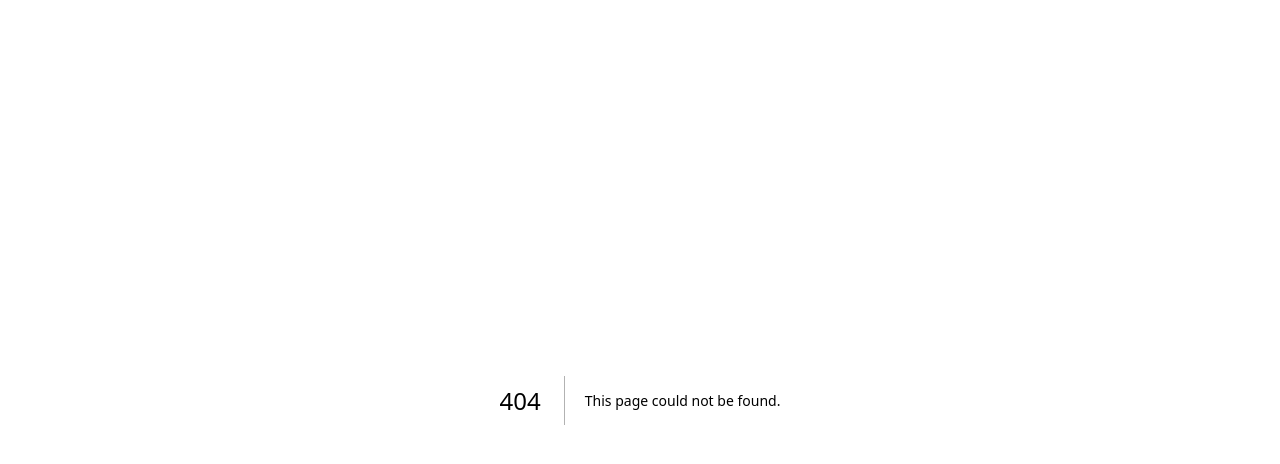
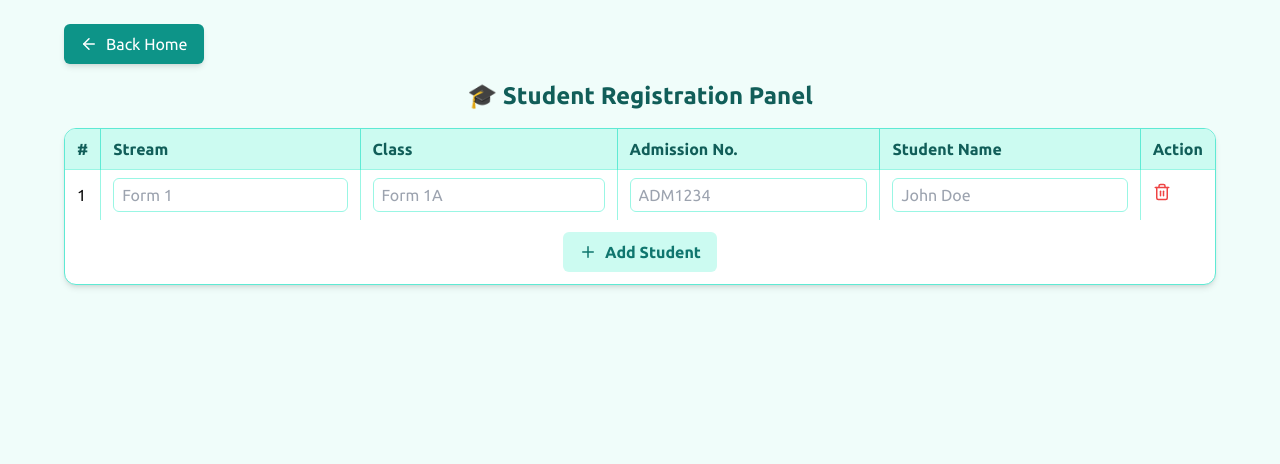
Before and after one commit to Akuila-dok/taalim-analytics, a Next.js app: page /students in a window 1280 px wide. Before the commit this address had no page. Shown: the top 464 px of the page. Built offline with nearby package versions, Linux system fonts and the light colour scheme.

Commit message:
implements student registration

```diff
--- a/app/dashboard/page.tsx
+++ b/app/dashboard/page.tsx
@@ -1,7 +1,18 @@
+'use client';
+
 import Sidebar from '../../components/Sidebar';
 import Navbar from '../../components/Navbar';
 import { Calendar } from '@/components/ui/calendar';
-import { UserCheck,BookOpen, BarChart2, Percent, Users, LayoutGrid, School, MapPin, Quote } from 'lucide-react'; // ✅ All icons imported here
+import {
+  UserCheck, BookOpen, BarChart2, Percent,
+  Users, LayoutGrid,
+} from 'lucide-react';
+import { motion } from 'framer-motion';
+
+// Fix for motion HTML elements
+const MotionSection = motion('section');
+const MotionImg = motion('img');
+const MotionDiv = motion('div');
 
 export default function DashboardPage() {
   return (
@@ -10,37 +21,60 @@ export default function DashboardPage() {
 
       <div className="flex-1 md:ml-64">
         <Navbar />
-        <main className="pt-20 px-4 md:px-6 pb-10">
 
-          {/* ✅ School Info */}
-          <section className="bg-white rounded-xl shadow-lg p-6 mb-8 border border-teal-100">
-            <div className="flex flex-col sm:flex-row items-center justify-between gap-6">
-              <div className="text-center sm:text-left">
-                <h1 className="text-3xl font-bold text-teal-700 flex items-center gap-2">
-                  <School className="w-8 h-8 text-teal-600" />
-                  Green Valley High School
-                </h1>
-                <p className="text-gray-600 mt-2 flex items-center gap-2">
-                  <MapPin className="w-4 h-4 text-teal-500" />
-                  Nairobi, Kenya
+        {/* 💠 Teal frame for main content */}
+        <div className="mb-10 md:mb-0 border border-teal-500 bg-teal-500 p-3">
+          <main className="w-full h-full p-3  px-4 md:px-6 pb-10 rounded-xl bg-white shadow-md">
+
+            {/* ✅ User Welcome Section with Framer Motion */}
+            <MotionSection
+              initial={{ opacity: 0, y: -20 }}
+              animate={{ opacity: 1, y: 0 }}
+              transition={{ duration: 0.8, ease: 'easeOut' }}
+              className="relative overflow-hidden rounded-xl shadow-lg mb-8 border border-teal-200 bg-white"
+            >
+              {/* Animated Background */}
+              <MotionDiv
+                initial={{ backgroundPosition: '0% 50%' }}
+                animate={{ backgroundPosition: '100% 50%' }}
+                transition={{ duration: 10, repeat: Infinity, ease: 'linear' }}
+                className="absolute inset-0 bg-gradient-to-r from-teal-900  to-teal-600 bg-[length:200%_200%] opacity-20 z-0"
+              />
+
+              {/* Main Content */}
+              <div className="relative z-10 p-6 flex flex-col sm:flex-row items-center justify-between gap-6">
+                {/* Profile Image and Welcome Message */}
+                <div className="flex items-center gap-4">
+                  <MotionImg
+                    initial={{ scale: 0.8, opacity: 0 }}
+                    animate={{ scale: 1, opacity: 1 }}
+                    transition={{ delay: 0.3, duration: 0.5 }}
+                    src="/avatar.jpg"
+                    alt="User Profile"
+                    className="w-16 h-16 rounded-full border-2 border-teal-500 shadow-md"
+                  />
+                  <div>
+                    <h1 className="text-2xl sm:text-3xl font-bold text-teal-800">Welcome Ustaz Dok</h1>
+                    <p className="text-gray-600 text-sm mt-1">
+                      Manage the exams efficiently through your mobile device.
                     </p>
-                <p className="text-sm italic text-gray-500 mt-1 flex items-center gap-2">
-                    <Quote className="w-4 h-4 text-teal-400" />
-                    &quot;Knowledge is Light&quot;
-                </p>
-
+                  </div>
                 </div>
 
-              {/* Optional decorative badge */}
-              <div className="bg-teal-100 text-teal-800 text-sm px-4 py-2 rounded-full font-semibold shadow-inner">
-                Excellence in Education
+                {/* Badge or Role */}
+                <MotionDiv
+                  initial={{ opacity: 0, y: 10 }}
+                  animate={{ opacity: 1, y: 0 }}
+                  transition={{ delay: 0.6 }}
+                  className="bg-teal-100 text-teal-800 text-sm px-4 py-2 rounded-full font-semibold shadow-inner"
+                >
+                  Exam Manager Dashboard
+                </MotionDiv>
               </div>
-            </div>
-          </section>
+            </MotionSection>
 
             {/* Calendar + Metrics Side-by-Side */}
             <section className="flex flex-col lg:flex-row gap-6 mb-8">
-            {/* Calendar */}
               <div className="bg-white p-6 rounded-lg shadow-md w-full lg:max-w-sm">
                 <h2 className="text-xl font-semibold text-teal-800 mb-4">Academic Calendar</h2>
                 <div className="bg-gray-50 p-4 rounded-lg border border-gray-200">
@@ -48,7 +82,6 @@ export default function DashboardPage() {
                 </div>
               </div>
 
-            {/* School Metrics */}
               <div className="grid grid-cols-1 sm:grid-cols-2 lg:grid-cols-1 gap-6 flex-1">
                 {[
                   { title: 'Teachers', value: '25', icon: <UserCheck className="w-6 h-6 text-teal-600" /> },
@@ -69,18 +102,15 @@ export default function DashboardPage() {
               </div>
             </section>
 
+            {/* Form Cards */}
             <section className="grid grid-cols-1 sm:grid-cols-2 lg:grid-cols-4 gap-6">
               {['Form 1', 'Form 2', 'Form 3', 'Form 4'].map((form, index) => (
                 <div
                   key={index}
                   className="group relative overflow-hidden cursor-pointer bg-gradient-to-br from-teal-300 to-teal-200 p-[2px] rounded-2xl shadow-lg hover:shadow-xl hover:-translate-y-1 transform transition-all duration-300"
                 >
-      {/* Glow on hover */}
                   <div className="absolute inset-0 bg-gradient-to-br from-teal-100 to-white opacity-0 group-hover:opacity-100 transition duration-300 blur-md rounded-2xl z-0"></div>
-
-      {/* Inner container stays teal (transparent) */}
                   <div className="relative rounded-2xl p-6 z-10 h-full w-full transition group-hover:bg-teal-300">
-        {/* Header with white bg */}
                     <div className="flex items-center justify-between mb-4 bg-white p-2 rounded-md shadow-sm">
                       <h3 className="text-xl font-bold text-teal-900 group-hover:text-teal-950 transition">
                         {form}
@@ -97,7 +127,6 @@ export default function DashboardPage() {
                           </span>
                         </div>
                       </li>
-
                       <li className="flex items-center justify-between">
                         <div className="flex items-center gap-2">
                           <BarChart2 className="text-teal-800" size={18} />
@@ -106,7 +135,6 @@ export default function DashboardPage() {
                           </span>
                         </div>
                       </li>
-
                       <li className="flex items-center justify-between">
                         <div className="flex items-center gap-2">
                           <Percent className="text-teal-800" size={18} />
@@ -120,9 +148,8 @@ export default function DashboardPage() {
                 </div>
               ))}
             </section>
-
-
           </main>
+        </div>
       </div>
     </div>
   );
--- /dev/null
+++ b/app/students/page.tsx
@@ -0,0 +1,159 @@
+'use client';
+
+import React, { useState } from 'react';
+import { Plus, Trash2, ArrowLeft } from 'lucide-react';
+import { useRouter } from 'next/navigation';
+import { motion } from 'framer-motion';
+import clsx from 'clsx';
+
+const initialStudent = {
+  stream: '',
+  class: '',
+  admissionNumber: '',
+  name: '',
+};
+
+export default function StudentPage() {
+  const [students, setStudents] = useState([initialStudent]);
+  const router = useRouter();
+
+  const handleAddStudent = () => {
+    setStudents([...students, initialStudent]);
+  };
+
+  const handleDeleteStudent = (index: number) => {
+    const updated = students.filter((_, i) => i !== index);
+    setStudents(updated);
+  };
+
+  const handleInputChange = (
+    index: number,
+    field: string,
+    value: string
+  ) => {
+    const updated = [...students];
+    updated[index] = { ...updated[index], [field]: value };
+    setStudents(updated);
+  };
+
+  return (
+    <div className="min-h-screen bg-teal-50 p-4 sm:p-6 font-ubuntu">
+      <div className="max-w-6xl mx-auto">
+
+        {/* Back Home Button */}
+        <div className="mb-4 flex justify-start">
+          <motion.button
+            whileHover={{ scale: 1.05 }}
+            whileTap={{ scale: 0.95 }}
+            onClick={() => router.push('/dashboard')}
+            className="flex items-center gap-2 text-sm sm:text-base text-white bg-teal-600 hover:bg-teal-700 px-4 py-2 rounded-md shadow-md"
+          >
+            <ArrowLeft size={18} />
+            Back Home
+          </motion.button>
+        </div>
+
+        {/* Page Title */}
+        <h1 className="text-xl sm:text-2xl font-bold text-teal-800 mb-4 text-center">
+          🎓 Student Registration Panel
+        </h1>
+
+        {/* Table */}
+        <div className="overflow-x-auto rounded-xl shadow-md border border-teal-300 bg-white">
+          <table className="min-w-full text-sm sm:text-base text-left border-collapse">
+            <thead className="bg-teal-100 text-teal-800 border-b border-teal-300">
+              <tr>
+                <th className="px-3 py-2 border-r border-teal-300">#</th>
+                <th className="px-3 py-2 border-r border-teal-300">Stream</th>
+                <th className="px-3 py-2 border-r border-teal-300">Class</th>
+                <th className="px-3 py-2 border-r border-teal-300">Admission No.</th>
+                <th className="px-3 py-2 border-r border-teal-300">Student Name</th>
+                <th className="px-3 py-2">Action</th>
+              </tr>
+            </thead>
+            <tbody>
+              {students.map((student, index) => (
+                <tr
+                  key={index}
+                  className={clsx(
+                    'hover:bg-teal-50 transition',
+                    index % 2 === 0 ? 'bg-white' : 'bg-teal-50'
+                  )}
+                >
+                  <td className="border-t border-teal-200 px-3 py-2 border-r">{index + 1}</td>
+                  <td className="border-t border-teal-200 px-3 py-2 border-r">
+                    <input
+                      type="text"
+                      placeholder="Form 1"
+                      value={student.stream}
+                      onChange={(e) =>
+                        handleInputChange(index, 'stream', e.target.value)
+                      }
+                      className="w-full px-2 py-1 border border-teal-200 rounded-md focus:outline-none focus:ring-1 focus:ring-teal-400"
+                    />
+                  </td>
+                  <td className="border-t border-teal-200 px-3 py-2 border-r">
+                    <input
+                      type="text"
+                      placeholder="Form 1A"
+                      value={student.class}
+                      onChange={(e) =>
+                        handleInputChange(index, 'class', e.target.value)
+                      }
+                      className="w-full px-2 py-1 border border-teal-200 rounded-md focus:outline-none focus:ring-1 focus:ring-teal-400"
+                    />
+                  </td>
+                  <td className="border-t border-teal-200 px-3 py-2 border-r">
+                    <input
+                      type="text"
+                      placeholder="ADM1234"
+                      value={student.admissionNumber}
+                      onChange={(e) =>
+                        handleInputChange(index, 'admissionNumber', e.target.value)
+                      }
+                      className="w-full px-2 py-1 border border-teal-200 rounded-md focus:outline-none focus:ring-1 focus:ring-teal-400"
+                    />
+                  </td>
+                  <td className="border-t border-teal-200 px-3 py-2 border-r">
+                    <input
+                      type="text"
+                      placeholder="John Doe"
+                      value={student.name}
+                      onChange={(e) =>
+                        handleInputChange(index, 'name', e.target.value)
+                      }
+                      className="w-full px-2 py-1 border border-teal-200 rounded-md focus:outline-none focus:ring-1 focus:ring-teal-400"
+                    />
+                  </td>
+                  <td className="border-t border-teal-200 px-3 py-2">
+                    <button
+                      onClick={() => handleDeleteStudent(index)}
+                      className="text-red-500 hover:text-red-700"
+                      title="Remove student"
+                    >
+                      <Trash2 size={18} />
+                    </button>
+                  </td>
+                </tr>
+              ))}
+              {/* Add Row Button */}
+              <tr>
+                <td colSpan={6} className="text-center py-3">
+                  <motion.button
+                    whileHover={{ scale: 1.05 }}
+                    whileTap={{ scale: 0.95 }}
+                    onClick={handleAddStudent}
+                    className="inline-flex items-center gap-2 text-teal-700 bg-teal-100 px-4 py-2 rounded-md font-semibold hover:bg-teal-200 transition"
+                  >
+                    <Plus size={18} />
+                    Add Student
+                  </motion.button>
+                </td>
+              </tr>
+            </tbody>
+          </table>
+        </div>
+      </div>
+    </div>
+  );
+}
--- a/components/Navbar.tsx
+++ b/components/Navbar.tsx
@@ -9,7 +9,7 @@ export default function Navbar() {
   const unreadMessages = 3;
 
   return (
-    <nav className="bg-teal-500 shadow p-4 flex justify-between items-center sticky top-0 z-50 w-full">
+    <nav className="bg-teal-500 p-4 flex justify-between items-center sticky top-0 z-50 w-full">
       {/* Logo */}
       <div className="text-xl font-bold text-white">TAALIM ANALYTICS</div>
 
--- a/components/Sidebar.tsx
+++ b/components/Sidebar.tsx
@@ -55,7 +55,7 @@ export default function Sidebar() {
   return (
     <>
       {/* Sidebar (bottom on mobile, side on desktop) */}
-      <aside className="w-full md:w-64 bg-teal-600 text-white h-16 md:h-screen fixed bottom-0 md:top-0 md:left-0 z-10">
+      <aside className="w-full  md:w-64 bg-teal-500 text-white h-16 md:h-screen fixed bottom-0 mr-2 pr-2 md:top-0 md:left-0 z-10">
         {/* Desktop title */}
         <div className="hidden md:block p-6 border-b border-teal-500">
           <h2 className="text-xl font-bold text-white">TAALIM ANALYTICS</h2>
```
Also changed, not shown: app/globals.css (line endings or trailing spaces). Lines whose indentation alone changed are shown as unchanged.
